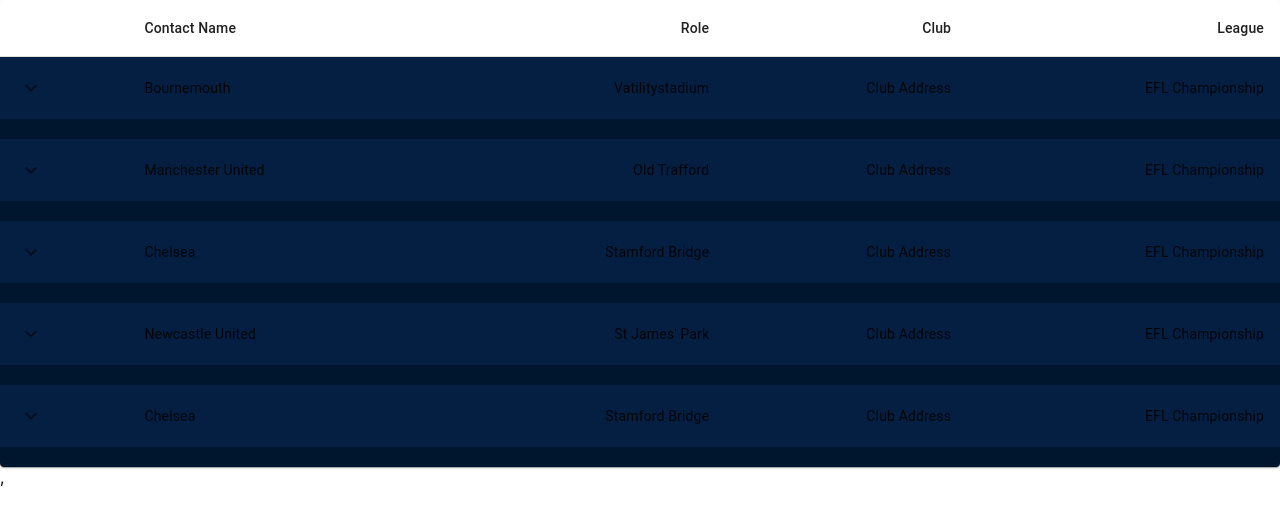
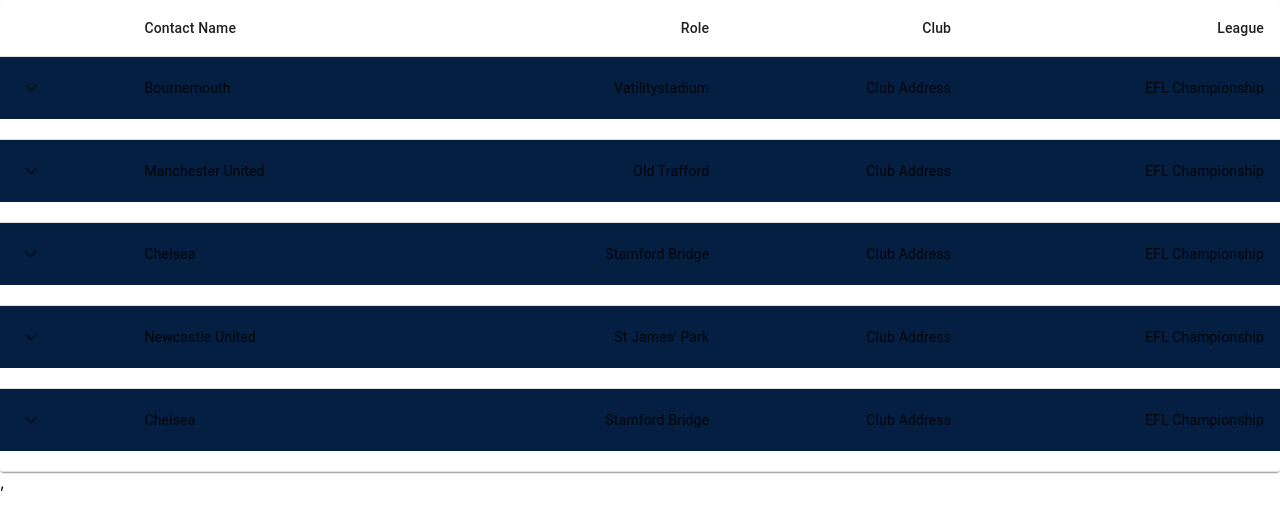
Before and after one commit to xenterprise/fa-context, a React (Create React App) app: page / in a window 1280 px wide. Shown: the top 526 px of the page. Built offline with nearby package versions, Linux system fonts and the light colour scheme.

Commit message:
changed color of table

```diff
--- a/src/App.js
+++ b/src/App.js
@@ -64,7 +64,7 @@
         <TableCell align="right">{row.league}</TableCell>
       </TableRow>
 
-      <TableRow className={classes.subroot}>
+      <TableRow >
         {/* subtable => Engagement history  */}
         <EngagementHistory row={row} open={open} />
 
--- a/src/EngagementHistory.js
+++ b/src/EngagementHistory.js
@@ -19,14 +19,14 @@
     const { row } = props;
     const { open } = props;
     return (
-        <TableCell style={{ paddingBottom: 10, paddingTop: 10  ,
+        <TableCell style={{ paddingBottom: 10, paddingTop: 10 ,
     }} colSpan={2}>
-            <Collapse in={open} timeout="auto" unmountOnExit>
+            <Collapse in={open} timeout="auto" unmountOnExit style={{ backgroundColor:'#00152e'}}>
                 <Box margin={1}>
                     <Typography variant="h6" gutterBottom component="div">
                         ENGAGEMENT HISTORY
             </Typography>
-                    <Table size="small" aria-label="purchases">
+                    <Table size="small" aria-label="purchases" >
                         <TableHead>
                             <TableRow>
                                 <TableCell>Date</TableCell>
```
Also changed, not shown: 1 other file (tests, documents, lock files or other folders).
